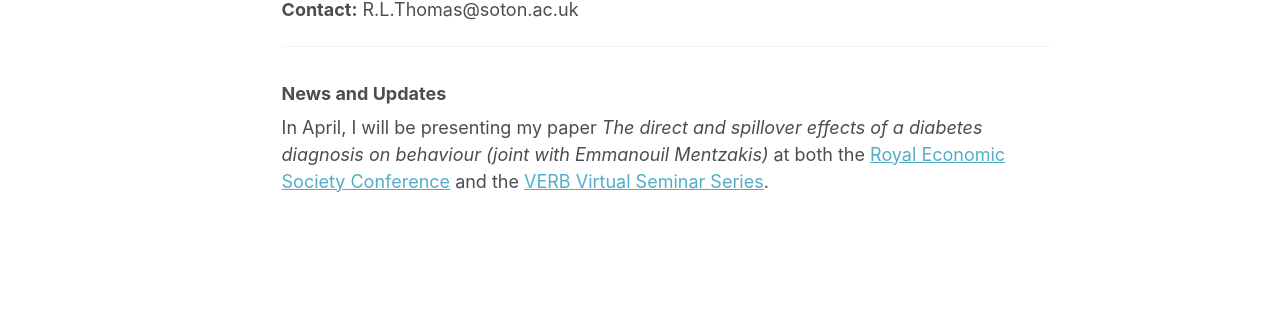
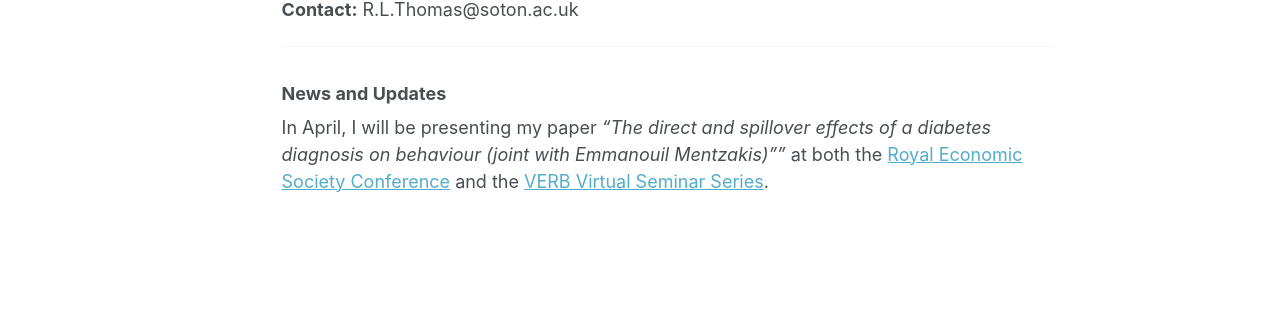
Before and after one commit to RhysLlThomas/rhysllthomas.github.io, a Jekyll site: the page built from _pages/about.md, in a window 1280 px wide and 935 px high. Shown: the part 528-838 px from the top of the window. Built offline with Jekyll 4.4.1, drawn with Linux system fonts in a browser that asks for light colours.

```diff
--- a/_pages/about.md
+++ b/_pages/about.md
@@ -23,4 +23,4 @@ Before starting my Ph.D. studies, I obtained a BSc. and MSc. in Economics both a
 ***
 
 ### News and Updates
-In April, I will be presenting my paper *The direct and spillover effects of a diabetes diagnosis on behaviour (joint with Emmanouil Mentzakis)* at both the [Royal Economic Society Conference](https://www.res.org.uk/event-listing/2021-annual-conference.html) and the [VERB Virtual Seminar Series](https://www.human.cornell.edu/pam/research/hehbad/virtualseminars).
+In April, I will be presenting my paper *"The direct and spillover effects of a diabetes diagnosis on behaviour (joint with Emmanouil Mentzakis)""* at both the [Royal Economic Society Conference](https://www.res.org.uk/event-listing/2021-annual-conference.html) and the [VERB Virtual Seminar Series](https://www.human.cornell.edu/pam/research/hehbad/virtualseminars).
```
